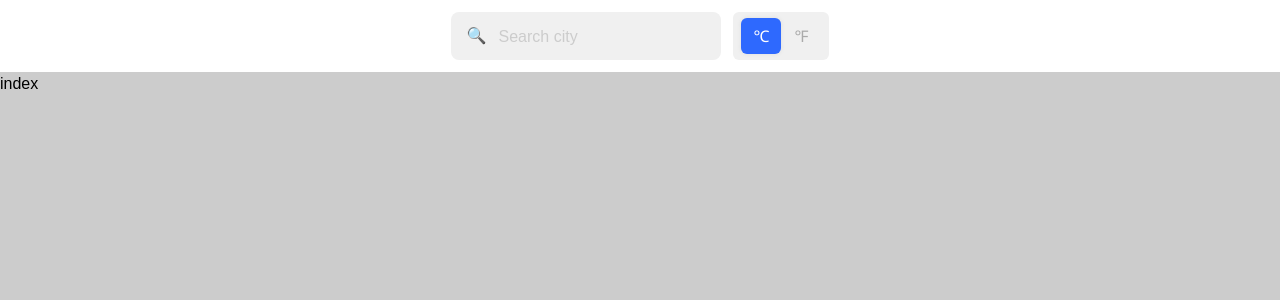
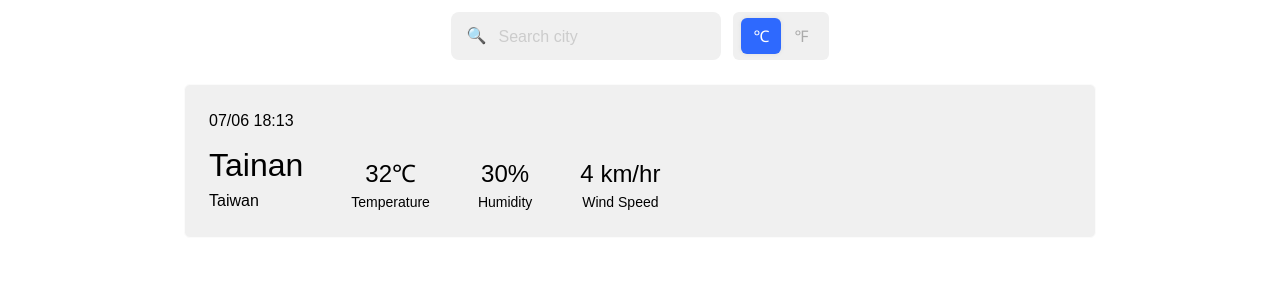
Before and after one commit to star82620/weather-dashboard, a React (Vite) app: page / in a window 1280 px wide. Shown: the top 300 px of the page. Built offline with nearby package versions, Linux system fonts and the light colour scheme.

Commit message:
feature: CurrentWeather layout and styled

```diff
--- a/src/components/Main/index.tsx
+++ b/src/components/Main/index.tsx
@@ -1,5 +1,41 @@
-import { Wrapper } from "./styled";
+import {
+  City,
+  Country,
+  Content,
+  CurrentWeather,
+  Humidity,
+  Location,
+  Temperature,
+  Time,
+  Title,
+  WindSpeed,
+  Wrapper,
+} from "./styled";
 
 export default function Main() {
-  return <Wrapper>index</Wrapper>;
+  return (
+    <Wrapper>
+      <CurrentWeather>
+        <Time>07/06 18:13</Time>
+
+        <Location>
+          <City>Tainan</City>
+          <Country>Taiwan</Country>
+        </Location>
+
+        <Temperature $unit="℃">
+          <Content>32</Content>
+          <Title>Temperature</Title>
+        </Temperature>
+        <Humidity>
+          <Content>30%</Content>
+          <Title>Humidity</Title>
+        </Humidity>
+        <WindSpeed>
+          <Content>4 km/hr</Content>
+          <Title>Wind Speed</Title>
+        </WindSpeed>
+      </CurrentWeather>
+    </Wrapper>
+  );
 }
--- a/src/components/Main/styled.tsx
+++ b/src/components/Main/styled.tsx
@@ -1,6 +1,73 @@
-import styled from "styled-components";
+import styled, { css } from "styled-components";
+
+type Unit = {
+  $unit: string;
+};
+
+const TextAlignCenter = css`
+  text-align: center;
+`;
 
 export const Wrapper = styled.main`
-  background-color: #ccc;
   flex-grow: 1;
+  display: flex;
+  flex-direction: column;
+  justify-content: start;
+  align-items: center;
+  padding: 12px;
 `;
+
+export const CurrentWeather = styled.div`
+  display: flex;
+  justify-content: flex-start;
+  align-items: flex-end;
+  align-content: flex-end;
+  flex-wrap: wrap;
+  gap: 8px 48px;
+  width: 100%;
+  max-width: 912px;
+  padding: 24px;
+  background-color: ${({ theme }) => theme.colors.grayLight};
+  border: 1px solid ${({ theme }) => theme.colors.light};
+  border-radius: ${({ theme }) => theme.borderRadius.common};
+`;
+
+export const Content = styled.p`
+  font-size: 24px;
+`;
+
+export const Title = styled.h3`
+  font-size: 14px;
+`;
+
+export const Time = styled.div`
+  width: 100%;
+`;
+
+export const Location = styled.div``;
+
+export const City = styled.p`
+  font-size: 32px;
+`;
+
+export const Country = styled.p``;
+
+export const Temperature = styled.div<Unit>`
+  ${TextAlignCenter}
+
+  ${({ $unit }) =>
+    $unit &&
+    css`
+      ${Content}::after {
+        content: "${$unit}";
+      }
+    `}
+`;
+
+export const Humidity = styled.div`
+  ${TextAlignCenter}
+`;
+
+export const WindSpeed = styled.div`
+  ${TextAlignCenter}
+`;
--- a/src/constants/style/defaultTheme.tsx
+++ b/src/constants/style/defaultTheme.tsx
@@ -2,6 +2,10 @@ import { DefaultTheme } from "styled-components";
 
 const colors = {
   primary: "#2e69fe",
+  light: "#fbfbfb",
+  grayLight: "#f0f0f0",
+  grayMiddle: "#aaa",
+  grayDark: "#333",
 };
 
 const borderRadius = {
```
